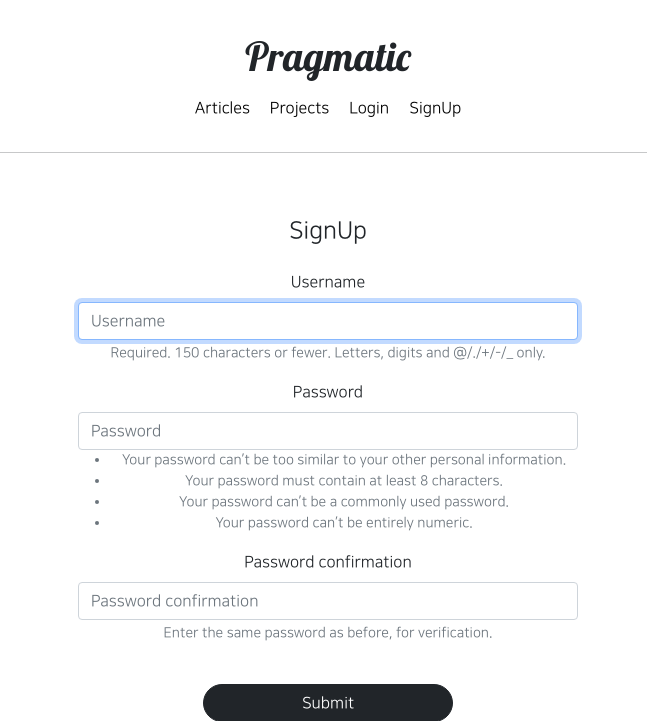
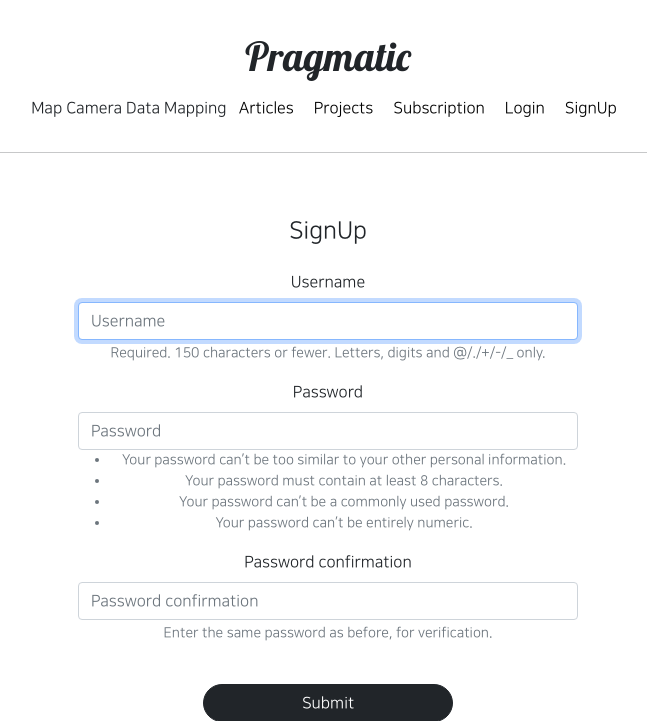
Before and after one commit to JeongJeWan/Graduation_pro, a Django app: page /accounts/create/ in a window 1280 px wide. Shown: the top 721 px of the page, without its empty margins (312-959 px from the left). Run offline with Django 4.2, Linux system fonts and the light colour scheme; parts of the project's set-up code (start-up, migrations or seed data) failed here and were passed over; some libraries are stand-ins or nearby versions.

Commit message:
django course -m commit

```diff
--- a/subscribeapp/urls.py
+++ b/subscribeapp/urls.py
@@ -1,9 +1,10 @@
 from django.urls import path
 
-from subscribeapp.views import SubscriptionView
+from subscribeapp.views import SubscriptionView, SubscriptionListView
 
 app_name = 'subscribeapp'
 
 urlpatterns = [
-    path('subscribe/', SubscriptionView.as_view(), name='subscribe')
+    path('subscribe/', SubscriptionView.as_view(), name='subscribe'),
+    path('list/', SubscriptionListView.as_view(), name='list'),
 ]
--- a/templates/header.html
+++ b/templates/header.html
@@ -4,11 +4,18 @@
             <h1 class="pragmatic_logo">Pragmatic</h1>
         </div>
         <div class="pragmatic_header_navbar">
+            <span>Map</span>
+            <span>Camera</span>
+            <span>Data</span>
+            <span>Mapping</span>
             <a href="{% url 'articleapp:list' %}" class="pragmatic_header_nav">
                 <span>Articles</span>
             </a>
             <a href="{% url 'projectapp:list' %}" class="pragmatic_header_nav">
                 <span>Projects</span>
+            </a>
+            <a href="{% url 'subscribeapp:list' %}" class="pragmatic_header_nav">
+                <span>Subscription</span>
             </a>
             {% if not user.is_authenticated %}
             <a href="{% url 'accountapp:login' %}?next={{ request.path }}" class="pragmatic_header_nav">
```
Also changed, not shown: subscribeapp/templates/subscribeapp/list.html (added, +9 -0 lines), subscribeapp/views.py (+15 -1 lines).
